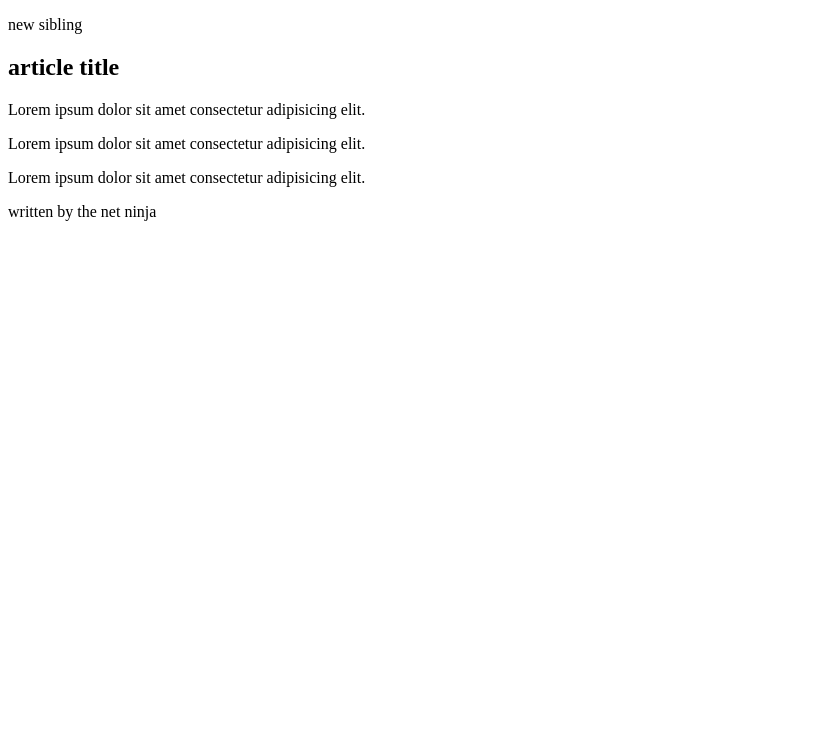
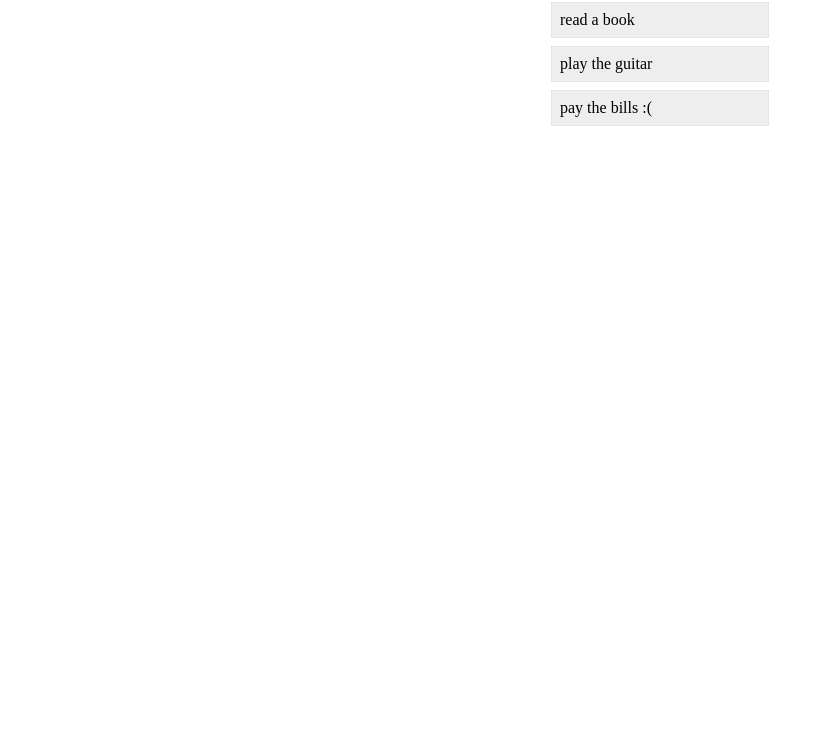
Before and after one commit to it-spectre-ru/modern-javascript, a plain HTML site: page chapter_6_Dom/index.html in a window 1280 px wide. Shown: the part 50-800 px from the top of the page, without its empty margins (0-824 px from the left). Drawn offline with Linux system fonts and the light colour scheme.

Commit message:
events & event listeners

```diff
--- a/chapter_6_Dom/index.html
+++ b/chapter_6_Dom/index.html
@@ -5,19 +5,28 @@
   <meta name="viewport" content="width=device-width, initial-scale=1.0">
   <meta http-equiv="X-UA-Compatible" content="ie=edge">
   <title>JavaScript</title>
+  <style>
+    li {
+      list-style-type: none;
+      max-width: 200px;
+      padding: 8px;
+      margin: 8px auto;
+      background: #eee;
+      border: 1px dotted #ddd;
+    }
+  </style>
 </head>
 
 <body>
-  <h1>The DOM</h1>
 
-  <article>
-    <p>new sibling</p>
-    <h2>article title</h2>
-    <p>Lorem ipsum dolor sit amet consectetur adipisicing elit.</p>
-    <p>Lorem ipsum dolor sit amet consectetur adipisicing elit.</p>
-    <p>Lorem ipsum dolor sit amet consectetur adipisicing elit.</p>
-    <div>written by the net ninja</div>
-  </article>
+  <ul>
+    <li>buy milk</li>
+    <li>read a book</li>
+    <li>play the guitar</li>
+    <li>pay the bills :(</li>
+  </ul>
+
+  <!-- <button>click me</button> -->
 
   <script src="sandbox.js"></script>
 </body>
--- a/chapter_6_Dom/sandbox.js
+++ b/chapter_6_Dom/sandbox.js
@@ -1,19 +1,17 @@
-const article = document.querySelector('article');
+// const button = document.querySelector('button');
 
-// console.log(article.children);
-// console.log(Array.from(article.children));
-// console.log(article.children);
+// button.addEventListener('click', () => {
+//   console.log('you clicked me');
+// });
 
-Array.from(article.children).forEach(child => {
-  child.classList.add('article-element');
+const items = document.querySelectorAll('li');
+
+items.forEach(item => {
+  item.addEventListener('click', e => {
+    // console.log('item clicked');
+    // console.log(e);
+    // console.log(e.target);
+    // console.log(item);
+    e.target.style.textDecoration = 'line-through';
+  });
 });
-
-const title = document.querySelector('h2');
-
-console.log(title.parentElement);
-console.log(title.parentElement.parentElement);
-console.log(title.nextElementSibling);
-console.log(title.previousElementSibling);
-
-// chaining
-console.log(title.nextElementSibling.parentElement.children);
```
